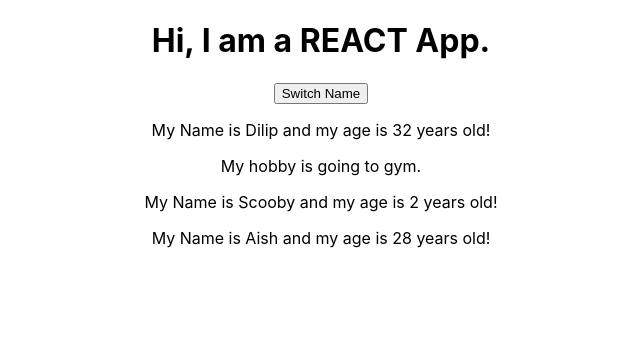
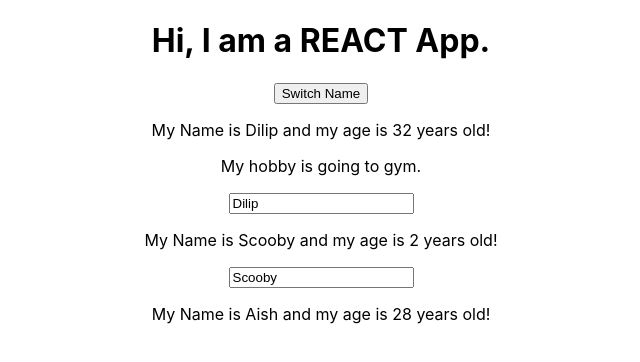
Before and after one commit to code-with-dilip/reactJs, a React (Create React App) app in the folder first-react-app/: page / in a window 1280 px wide. Shown: the top 362 px of the page, without its empty margins (319-959 px from the left). Built offline with nearby package versions, Linux system fonts and the light colour scheme.

Commit message:
added the two way binding code

```diff
--- a/first-react-app/src/App.js
+++ b/first-react-app/src/App.js
@@ -22,6 +22,14 @@
   ]})
   }
 
+  nameChangedHandler = (event) => {
+    this.setState({persons: [
+      {name: 'Dilip', age: 32},
+      {name: event.target.value, age: 2},
+      {name: 'Aish', age: 28}
+    ]})
+  }
+
   render(){
     return (
       <div className="App">
@@ -29,8 +37,10 @@
         <button onClick={this.switchNameHandler.bind(this, 'Dilip Sundarraj')}>Switch Name</button>
         <Person name={this.state.persons[0].name}
         age={this.state.persons[0].age}
-        click={()=>this.switchNameHandler('Dilip!')}>My hobby is going to gym.</Person>
-        <Person name={this.state.persons[1].name} age={this.state.persons[1].age}/>
+        click={()=>this.switchNameHandler('Dilip!')}
+       >My hobby is going to gym.</Person>
+        <Person name={this.state.persons[1].name} age={this.state.persons[1].age}
+         changed={this.nameChangedHandler}/>
         <PersonClass name={this.state.persons[2].name} age={this.state.persons[2].age}/>
       </div>
     );
--- a/first-react-app/src/Person/Person.js
+++ b/first-react-app/src/Person/Person.js
@@ -5,6 +5,7 @@
         <div>
             <p onClick={props.click}> My Name is {props.name} and my age is {props.age} years old!</p>
             <p>{props.children}</p>
+            <input type="text" onChange={props.changed} value={props.name}></input>
         </div>
     );
 }
```
Also changed, not shown: 1 other file (tests, documents, lock files or other folders).
